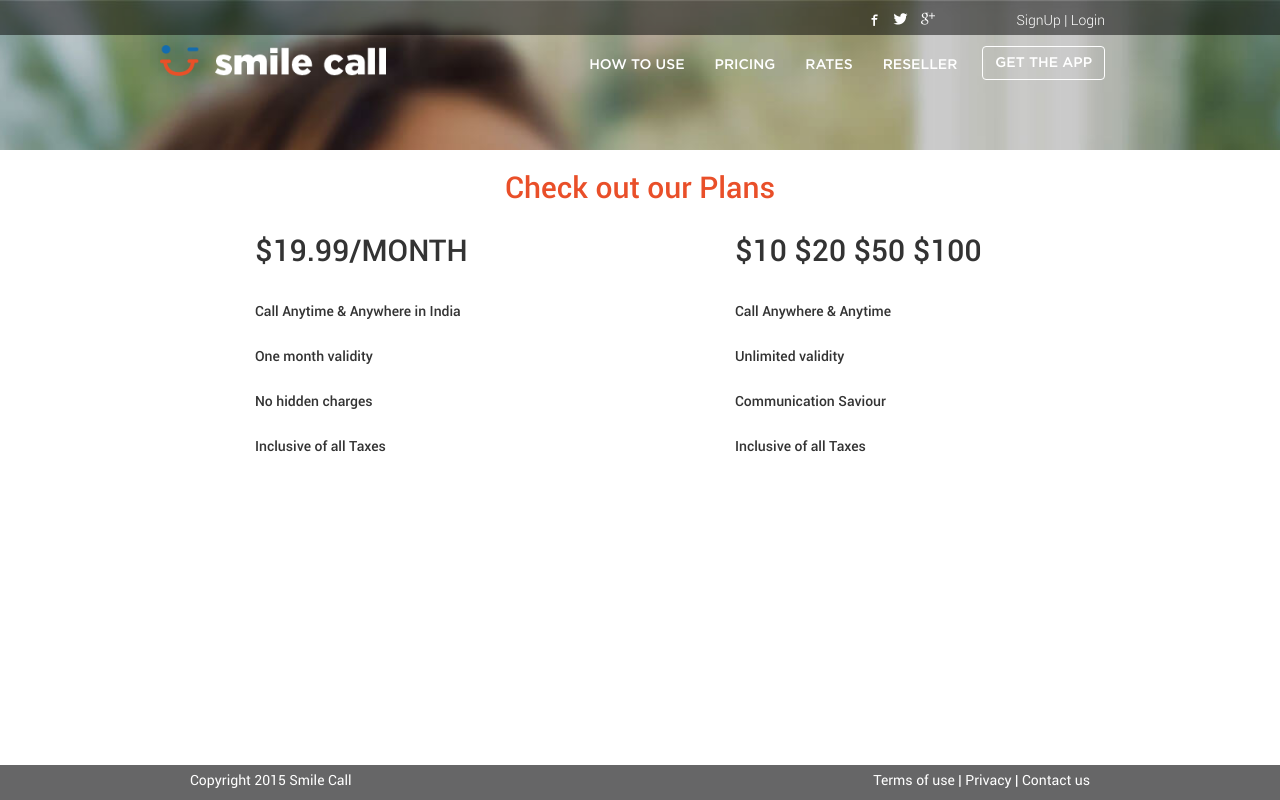
After one commit to ar1kumar/smileCall, a PHP site: page /pricing.php in a window 1280 px wide. The commit adds this page. Run offline with PHP 8.4, Linux system fonts and the light colour scheme; some web fonts are replaced.

Commit message:
New pages - Header updated - other bug fixes

```diff
--- a/css/main.css
+++ b/css/main.css
@@ -174,11 +174,17 @@ html,body,.wrapper{
 .blue-text{
   color: #0f6db0;
 }
+.red-text{
+  color: #e94f29;
+}
 .mt-5{
   margin-top: 5px;
 }
 .mt-25{
   margin-top: 25px;
+}
+.mt-50{
+  margin-top: 50px;
 }
 .mb-25{
   margin-bottom: 25px;
@@ -192,6 +198,12 @@ html,body,.wrapper{
   -o-transition: all .75s ease-in-out;
   transition: all .75s ease-in-out;
 }
+.easing_fast{
+  -webkit-transition: all .3s ease-in-out;
+  -moz-transition: all .3s ease-in-out;
+  -o-transition: all .3s ease-in-out;
+  transition: all .3s ease-in-out;
+}
 /*Menu bar and head section starts here*/
 /*change header menu props*/
 
@@ -202,6 +214,11 @@ html,body,.wrapper{
   height: 35px;
   z-index: 10;
 }
+
+.signup:hover{
+  color: #fff;
+}
+
 .top_icons{
   float: right;
   margin-top: 5px;
@@ -213,6 +230,7 @@ html,body,.wrapper{
   padding: 0px 10px 0 0;
   margin: 2px 0 0 0;
 }
+
 .navbar{
   background-image: none !important;
   -webkit-box-shadow: none;
@@ -257,9 +275,11 @@ html,body,.wrapper{
 }
 
 .menu:hover, .menu a:hover{
-  background-color: #fff;
-  color: #000 !important;
-  border-radius: 10px;
+  /*background-color: #fff;*/
+  border-bottom: 1px solid #fff;
+  /*text-decoration: underline;*/
+  /*color: #000 !important;*/
+  /*border-radius: 10px;*/
   background-position: 0 0;
 }
 .top_logo{
@@ -287,6 +307,10 @@ html,body,.wrapper{
   outline: none;
   border: none;
   padding: 0 15px 0 15px;
+}
+
+.availble_text{
+  font-size: 1.5em;
 }
 
 .availble_text span{
@@ -334,7 +358,49 @@ html,body,.wrapper{
   background: #666667;
 }
 
+.footer_fixed{
+  position: fixed;
+  bottom: 0;
+}
+
 /*Menu bar and head section ends here*/
+
+/*Contact us page starts here*/
+.cover_short{
+  background: url('../img/cover_bg.jpg')center center fixed;
+  width: 100%;
+  height: 150px;
+  -webkit-background-size: cover;
+  background-size: cover;
+  overflow: hidden;
+}
+.form_input{
+  outline: none;
+  border-top: none;
+  border-left: none;
+  border-right: none;
+  border-bottom: 1px solid #ededed;
+}
+
+.form_comment{
+  background: #ededed;
+  outline: none;
+}
+.submit_btn{
+  height: 40px;
+  background: #e94f29;
+  outline: none;
+  border: none;
+  padding: 0 15px 0 15px;
+  color: #fff;
+}
+/*Contact Us page ends here*/
+
+/*Pricing page starts here*/
+.price_list{
+  list-style-type: none;
+}
+/*Pricing page ends here*/
 
 /*Media queries starts here*/
 @media (max-width: 768px) {
--- /dev/null
+++ b/includes/bottom.php
@@ -0,0 +1,19 @@
+<script src="js/vendor/bootstrap.min.js"></script>
+
+<script src="js/main.js?v=as"></script>
+<script>
+  $(document).ready(function(){
+      $('.bxslider').bxSlider({
+
+      });
+  })
+</script>
+<!-- Google Analytics: change UA-XXXXX-X to be your site's ID. -->
+<!-- <script>
+    (function(b,o,i,l,e,r){b.GoogleAnalyticsObject=l;b[l]||(b[l]=
+    function(){(b[l].q=b[l].q||[]).push(arguments)});b[l].l=+new Date;
+    e=o.createElement(i);r=o.getElementsByTagName(i)[0];
+    e.src='//www.google-analytics.com/analytics.js';
+    r.parentNode.insertBefore(e,r)}(window,document,'script','ga'));
+    ga('create','UA-XXXXX-X','auto');ga('send','pageview');
+</script> -->
--- /dev/null
+++ b/includes/fixed_footer.php
@@ -0,0 +1,6 @@
+<div class="footer_fixed col-xs-12 no-pad">
+  <div class="container-fluid white-text roboto-regular">
+    <p class="col-md-6 mt-5">Copyright 2015 Smile Call</p>
+    <p class="col-md-6 right-text mt-5">Terms of use | Privacy | Contact us</p>
+  </div>
+</div>
--- /dev/null
+++ b/includes/footer.php
@@ -0,0 +1,6 @@
+<div class="footer col-xs-12 no-pad">
+  <div class="container-fluid white-text roboto-regular">
+    <p class="col-md-6 mt-5">Copyright 2015 Smile Call</p>
+    <p class="col-md-6 right-text mt-5">Terms of use | Privacy | <a href="contact.php" class="white-text signup">Contact us</a></p>
+  </div>
+</div>
--- a/includes/head.php
+++ b/includes/head.php
@@ -1,3 +1,4 @@
+<!doctype html>
 <!--[if lt IE 7]>      <html class="no-js lt-ie9 lt-ie8 lt-ie7" lang=""> <![endif]-->
 <!--[if IE 7]>         <html class="no-js lt-ie9 lt-ie8" lang=""> <![endif]-->
 <!--[if IE 8]>         <html class="no-js lt-ie9" lang=""> <![endif]-->
@@ -8,44 +9,24 @@
         <title></title>
         <meta name="description" content="">
         <meta name="viewport" content="width=device-width, initial-scale=1">
-        <!-- <link rel="apple-touch-icon" href="apple-touch-icon.png"> -->
-        <link rel="shortcut icon" href="favicon.ico" type="image/x-icon">
-        <link rel="icon" href="favicon.ico" type="image/x-icon">
+        <link rel="apple-touch-icon" href="apple-touch-icon.png">
 
         <link rel="stylesheet" href="css/bootstrap.min.css">
         <style>
-            body {
-                /*padding-top: 50px;
-                padding-bottom: 20px;*/
-            }
+
         </style>
         <link rel="stylesheet" href="css/bootstrap-theme.min.css">
-        <link rel="stylesheet" href="css/main.css?v=11">
+        <link rel="stylesheet" href="css/main.css">
+        <link rel="stylesheet" href="css/icons/style.css">
 
         <script src="js/vendor/modernizr-2.8.3-respond-1.4.2.min.js"></script>
-        <script>window.jQuery || document.write('<script src="js/vendor/jquery-1.11.2.min.js"><\/script>')</script>
-        <!-- sweetAlert asset files -->
-        <script src="assets/sweetalert/sweet-alert.min.js"></script>
-        <link rel="stylesheet" type="text/css" href="assets/sweetalert/sweet-alert.css">
+        <!-- Add jquery -->
+        <script src="js/vendor/jquery-1.11.2.min.js"></script>
+        <!-- Add Plugins -->
+        <!-- bxSlider Javascript file -->
+        <script src="assets/jquery.bxslider.js"></script>
+        <!-- bxSlider CSS file -->
+        <link href="assets/jquery.bxslider.css" rel="stylesheet" />
 
-        <!--2. Multiple dropdown select -->
-       <script src="assets/chosen/chosen.jquery.min.js" type="text/javascript"></script>
-       <link rel="stylesheet" text="text/css" href="assets/chosen/chosen.css">
 
-        <!-- tab accordian assets -->
-        <link rel="stylesheet" href="assets/tabSlide/easy-responsive-tabs.css">
-        <script src="assets/tabSlide/easy-responsive-tabs.js"></script>
-
-       <!-- Preloader -->
-       <script type="text/javascript">
-           //<![CDATA[
-           $(window).load(function () { // makes sure the whole site is loaded
-               $('#status').fadeOut(); // will first fade out the loading animation
-               $('#preloader').delay(350).fadeOut('slow'); // will fade out the white DIV that covers the website.
-               $('body').delay(350).css({
-                   'overflow': 'visible'
-               });
-           })
-            //]]>
-       </script>
     </head>
--- a/includes/header.php
+++ b/includes/header.php
@@ -7,13 +7,6 @@
         $('body').delay(350).css({
             'overflow': 'visible'
         });
-
-        setTimeout(function(){
-          $('.cover_phone').css({
-            // 'display':'block',
-            'margin-top':'35%'
-          })
-        },500)
     })
      //]]>
 </script>
@@ -21,19 +14,19 @@
     <div id="status">&nbsp;</div>
 </div>
 <!--preloader ends	-->
-<div class="top_bar col-xs-12 no-pad z-top easing">
-  <div class="container-fluid">
-    <div class="top_icons col-md-4 col-xs-12 right-text white-text roboto-light">
+<div class="top_bar col-xs-12 no-pad z-top easing no-pad">
+  <div class="container-fluid no-pad">
+    <div class="top_icons col-md-4 col-xs-12 right-text white-text roboto-light no-pad">
       <span class="col-md-6 col-xs-6 social mt-5">
         <a href="#"><span class="icon-facebook"></span></a>
         <a href="#"><span class="icon-twitter"></span></a>
         <a href="#"><span class="icon-google-plus"></span></a>
       </span>
-      <a href="#" class="no-dec white-text"><p class="mt-5 col-md-6 col-xs-6 ">SignUp | Login</p></a>
+      <a href="#" class="no-dec white-text signup"><p class="mt-5 col-md-6 col-xs-6 ">SignUp | Login</p></a>
     </div>
   </div>
 </div>
-<nav class="navbar navbar-default z-top easing">
+<nav class="navbar navbar-default z-top easing_fast">
   <div class="container-fluid">
     <!-- <div class="top_bar col-xs-12 no-pad">
       <div class="top_icons col-md-4 right-text white-text">
@@ -48,7 +41,7 @@
         <span class="icon-bar"></span>
         <span class="icon-bar"></span>
       </button>
-      <a href="#" class="navbar-brand">
+      <a href="index.php" class="navbar-brand">
         <img src="img/logo.png" alt="" class="top_logo">
       </a>
     </div>
@@ -57,9 +50,9 @@
     <div class="collapse navbar-collapse" id="bs-example-navbar-collapse-1">
       <ul class="nav navbar-nav navbar-right mt-15 center-text menu_items">
         <li class="menu"><a href="#">HOW TO USE</a></li>
-        <li class="menu"><a href="#">PRICING</a></li>
+        <li class="menu"><a href="pricing.php">PRICING</a></li>
         <li class="menu"><a href="#">RATES</a></li>
-        <li class="menu"><a href="#">RESELLER</a></li>
+        <li class="menu"><a href="reseller.php">RESELLER</a></li>
         <li class="btn_adj">
           <button class="btn nav_btn gotham-med">GET THE APP</button>
         </li>
--- a/js/main.js
+++ b/js/main.js
@@ -1,16 +1,30 @@
 $(document).ready(function(){
   //get basic data
   deviceWidth = $(window).width();
+  featuresHeight = $('.features').height();
+  var coverHeight;
+
+  //Set cover height for full screen
+  // $('.cover').css({
+  //   'height' : $(window).height()+'px'
+  // })
+
   coverHeight = $('.cover').height();
-  featuresHeight = $('.features').height();
+
+  setTimeout(function(){
+    //Animate the phone on page load
+    coverPhoneTop = coverHeight - $('.cover_phone').height();
+    $('.cover_phone').css({
+      'margin-top':coverPhoneTop+'px'
+    })
+
+    coverCopyTop = ( (coverHeight - $('.top_bar').height() - $('navbar').height()) - $('.cover_text').height() )/2;
+    $('.cover_copy').css({
+      'margin-top':coverCopyTop+'px'
+    })
+  },500)
+
   var phone_anim_scroll = parseInt(coverHeight)+ parseInt(featuresHeight)/100*40;
-  //Animate the phone on page load
-  // setTimeout(function(){
-  //   $('.cover_phone').css({
-  //     // 'display':'block',
-  //     'margin-top':'35%'
-  //   })
-  // },500)
 
   //Animate the navigaion bar on scroll
   window.addEventListener("scroll", function(event) {
@@ -20,16 +34,60 @@ $(document).ready(function(){
         //Change header style on scroll
         console.log(top+"--"+phone_anim_scroll);
         if(top > 30){
-          $('.navbar,.top_bar').css({
-            'background':'rgba(0,0,0,0.75)'
-          })
+           $('.top_bar').hide();
+
+            $('.navbar').css({
+              'margin-top' : '0px',
+              'background':'rgba(0,0,0,0.75)'
+            })
+
+            if(deviceWidth > 768){
+              $('.top_logo').css({
+                'width':'60%'
+              })
+
+              $('.menu a, .nav_btn').css({
+                'font-size' : '0.8em'
+              })
+              $('.nav_btn').css({
+                'margin-top':'10px'
+              })
+              $('.menu_items').css({
+                'margin-top': '0px'
+              })
+            }
+            // $('.top_bar').css({
+            //   'margin-top' : '0px',
+            //   'background':'rgba(0,0,0,0.75)'
+            // })
+
         }else{
           if(deviceWidth > 768){
             $('.navbar').css({
+              'margin-top' : '35px',
               'background':'transparent'
+            })
+            $('.menu a, .nav_btn').css({
+              'font-size' : '1em'
+            })
+            $('.nav_btn').css({
+              'margin-top':'6px'
+            })
+            $('.top_logo').css({
+              'width':'80%'
+              // 'margin-top':'15px';
+            })
+            $('.menu_items').css({
+              'margin-top': '5px'
+            })
+          }else{
+            $('.navbar').css({
+              'margin-top' : '35px',
+              'background':'rgba(0,0,0,0.75)'
             })
           }
           $('.top_bar').css({
+            'display':'block',
             'background': 'rgba(0,0,0,0.5)'
           })
         }
@@ -42,4 +100,17 @@ $(document).ready(function(){
           //$('.phone_right').addClass('col-md-offset-2')
         }
   }, false);
+
+        //ContactUs page set dynamic height for form container
+        getURL = window.location.href;
+        baseURL = "/smile_call/";
+        //getPage = getURL.search('contact.php');
+        getPage = getURL.split(window.location.origin)
+
+        formCoverHeight = $(window).height() - $('.cover_short').height() - $('.footer').height();
+        $('.contact_form_cont').css({
+          'height' : formCoverHeight+'px'
+        })
+
+
 })
--- /dev/null
+++ b/pricing.php
@@ -0,0 +1,32 @@
+<?php include('includes/head.php'); ?>
+<body>
+  <?php include('includes/header.php'); ?>
+  <div class="wrapper">
+    <div class="cover_short"></div>
+    <div class="container-fluid no-pad">
+      <div class="contact_form_cont col-xs-12 no-pad center-text roboto-medium">
+        <h2 class="roboto-medium red-text">Check out our Plans</h2>
+        <div class="col-md-5 col-md-offset-1 no-pad left-text">
+          <h2 class="col-md-10">$19.99/MONTH</h2>
+          <ul class="price_list col-md-12">
+            <li class="mt-25">Call Anytime & Anywhere in India</li>
+            <li class="mt-25">One month validity</li>
+            <li class="mt-25">No hidden charges</li>
+            <li class="mt-25">Inclusive of all Taxes</li>
+          </ul>
+        </div>
+        <div class="col-md-5 col-md-offset-1 no-pad left-text">
+          <h2 class="col-md-10">$10 $20 $50 $100</h2>
+          <ul class="price_list col-md-12">
+            <li class="mt-25">Call Anywhere & Anytime</li>
+            <li class="mt-25">Unlimited validity</li>
+            <li class="mt-25">Communication Saviour</li>
+            <li class="mt-25">Inclusive of all Taxes</li>
+          </ul>
+        </div>
+      </div>
+    </div>
+  </div>
+  <?php include('includes/footer.php'); ?>
+</body>
+<?php include('includes/bottom.php'); ?>
```
Also changed, not shown: contact.php (added, +21 -0 lines), index.php (+12 -65 lines), reseller.php (added, +20 -0 lines).
